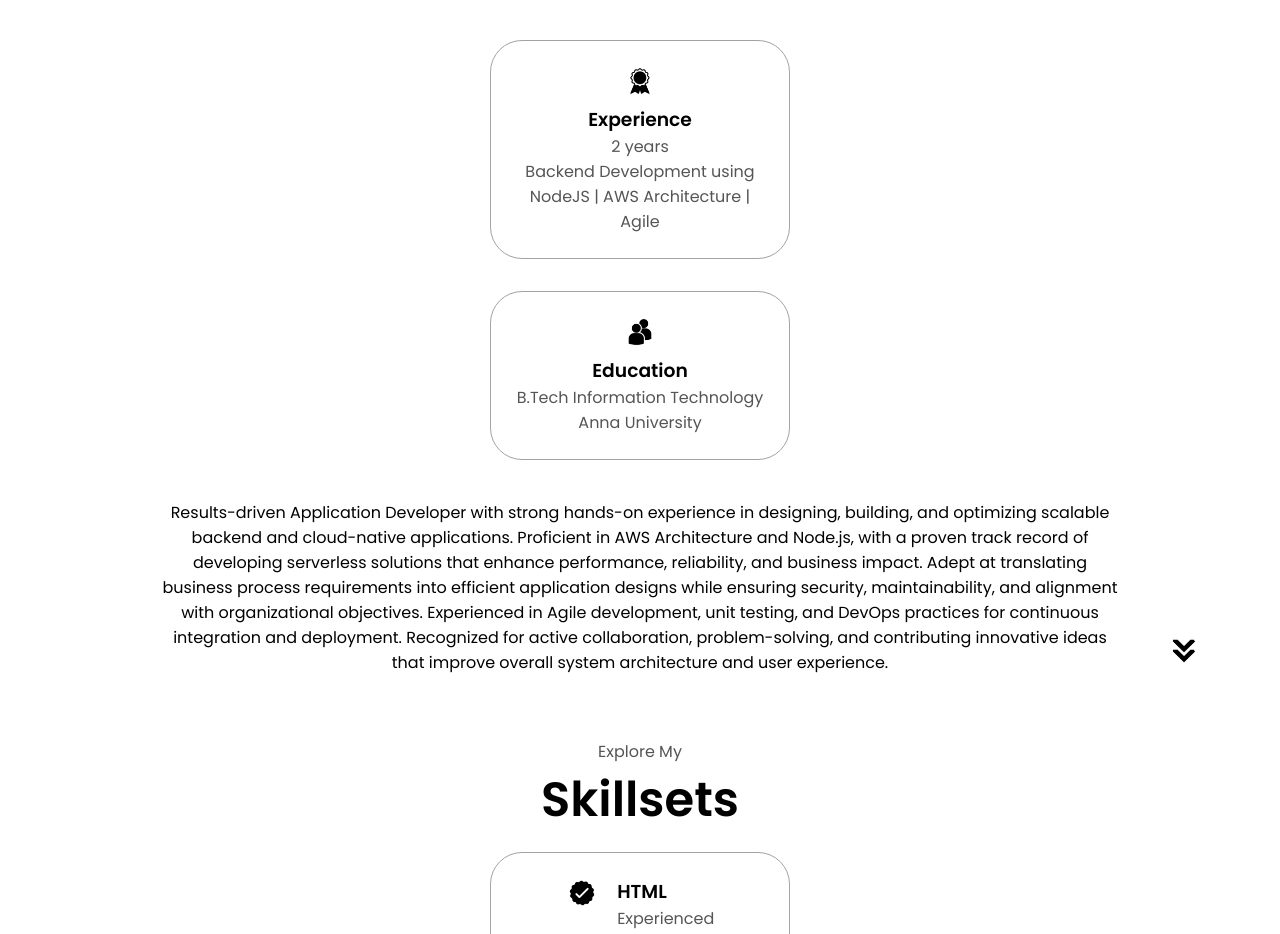
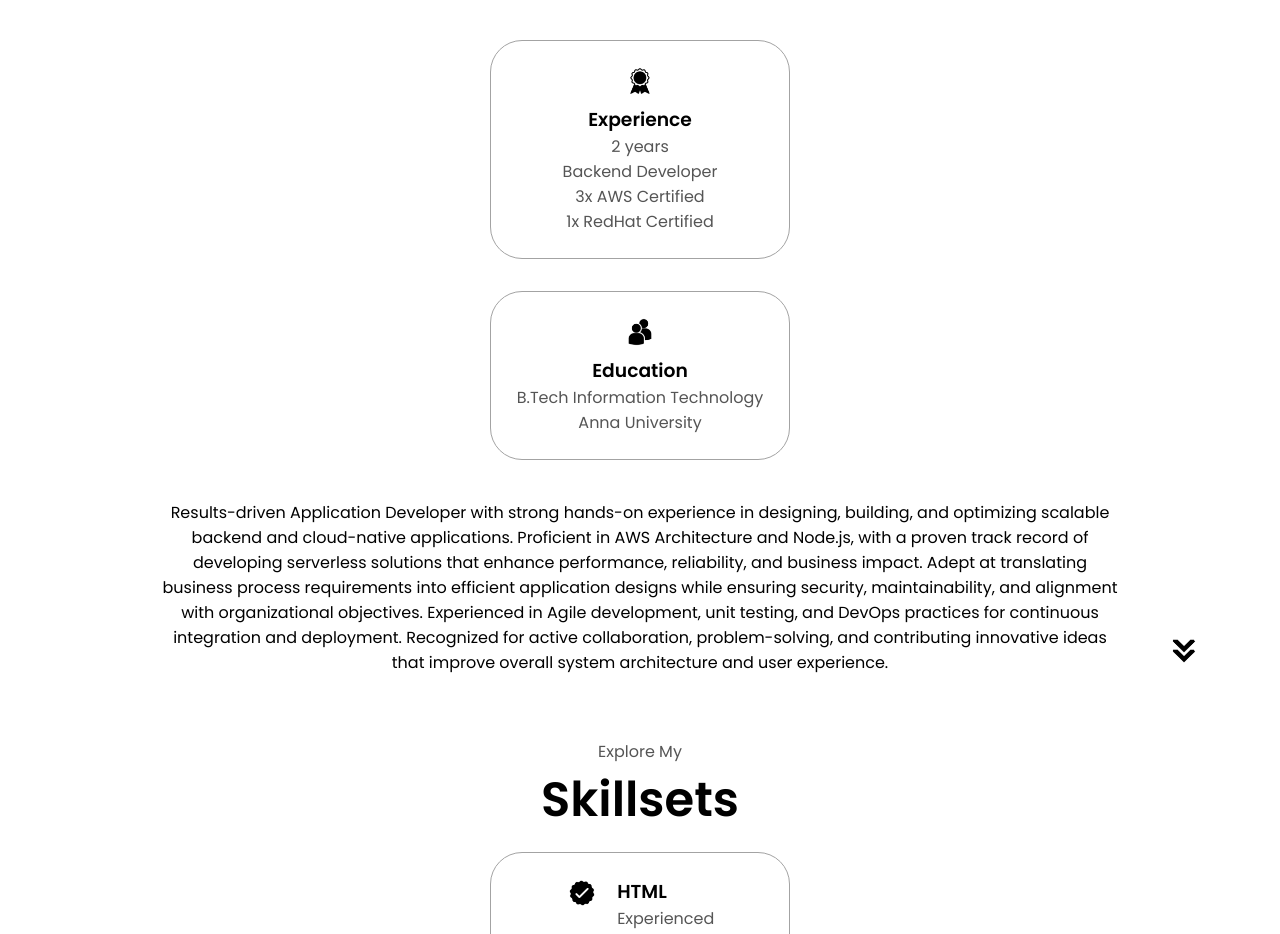
Before and after one commit to svhariharan/HariharanSV-Portfolio, a plain HTML site: page index.html in a window 1280 px wide. Shown: the part 1320-2254 px from the top of the page. Drawn offline with Linux system fonts and the light colour scheme.

Commit message:
updated experience sec

```diff
--- a/index.html
+++ b/index.html
@@ -97,7 +97,7 @@
                 class="icon"
               />
               <h3>Experience</h3>
-              <p>2 years <br />Backend Development using NodeJS | AWS Architecture | Agile</p>
+              <p>2 years <br />Backend Developer <br />3x AWS Certified <br />1x RedHat Certified</p>
             </div>
             <div class="details-container">
               <img
```
